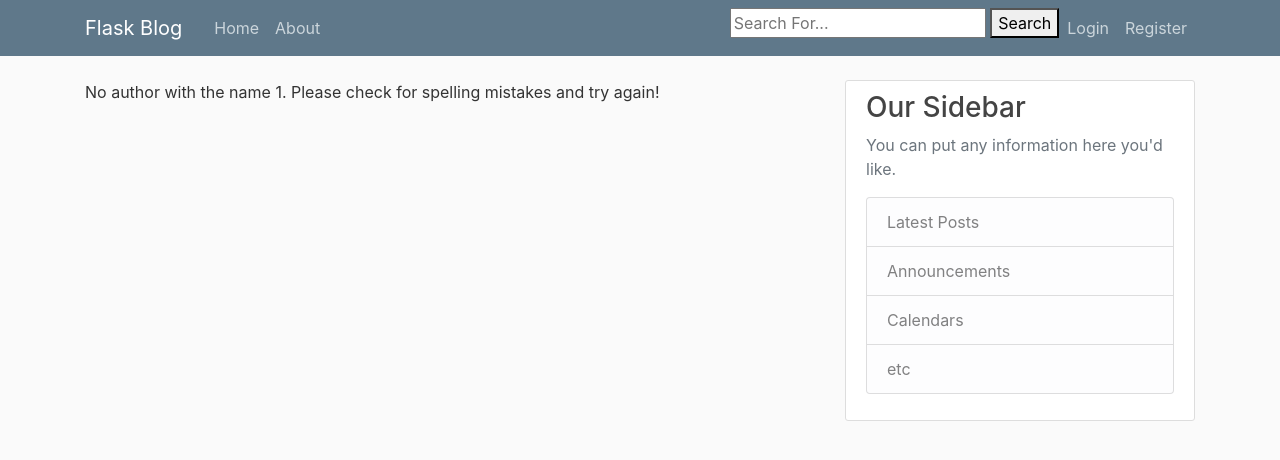
After one commit to kaveh0007/flask-blog, a Flask app: page /posts/by/1 in a window 1280 px wide. The commit adds this page. Shown: the top 460 px of the page. Run offline with Flask 3, Linux system fonts and the light colour scheme; some libraries are stand-ins or nearby versions.

Commit message:
Add search functionality to filter posts by author and summary attribute in Post model

```diff
--- a/app/routes.py
+++ b/app/routes.py
@@ -1,5 +1,5 @@
 from app import app
-from flask import render_template, url_for, flash, redirect
+from flask import render_template, url_for, flash, redirect, request, jsonify
 from app.forms import RegistrationForm, LoginForm
 
 Posts = [
@@ -44,10 +44,27 @@
 @app.route("/login", methods=["GET", "POST"])
 def login():
     form = LoginForm()
-    if form.validate_on_submit(): # if request.method=="POST"
+    if form.validate_on_submit(): # if request.method=="POST" && form.validate()
         if form.email.data == "kaveh@blog.com" and form.password.data == "password":
             flash("Logged in Successfully!", "success")
             return redirect(url_for('home'))
         else:
             flash("Invalid Credentials!", "danger")
     return render_template("login.html", form=form, title="Login")
+
+@app.route("/posts/by/<author>")
+def posts_by_author(author):
+    author_posts=[]
+    for post in Posts:
+        if post["author"] == author:
+            author_posts.append(post)
+    if author_posts:
+        return render_template("home.html", posts=author_posts, author=author)
+    return render_template("author_not_found.html", author=author)
+
+@app.route("/process", methods=["POST"])
+def process():
+    data = request.get_json()
+    author=data['author']
+    redirect_url=url_for('posts_by_author', author=author)
+    return jsonify({"redirect_url": redirect_url})
--- /dev/null
+++ b/app/static/main.js
@@ -0,0 +1,17 @@
+function handle_search(){
+    let author = document.getElementById("search").value
+    fetch('/process', {
+    method: 'POST',
+    headers: {
+        'Content-Type': 'application/json' // Tell the server we are sending JSON
+    },
+    body: JSON.stringify({author}) // Convert JS object to JSON string
+    })
+    .then(response => response.json()) //Parsing the response from Flask (jQuery $.ajax did it implicitly)
+    .then(jsonResponse => {
+        if(jsonResponse){
+            window.location.href=jsonResponse.redirect_url
+        }
+    })
+    .catch(error => console.error("Error sending data:", error))
+}
--- /dev/null
+++ b/app/templates/author_not_found.html
@@ -0,0 +1,4 @@
+{% extends 'layout.html' %}
+{% block content %}
+<p>No author with the name {{ author }}. Please check for spelling mistakes and try again!</p>
+{% endblock content %}
--- a/app/templates/layout.html
+++ b/app/templates/layout.html
@@ -36,6 +36,10 @@
                     </div>
                     <!-- Navbar Right Side -->
                     <div class="navbar-nav">
+                        <div>
+                            <input type="text" placeholder="Search For..." id="search">
+                            <button onclick="handle_search()">Search</button>
+                        </div>
                         <a class="nav-item nav-link" href="/login">Login</a>
                         <a class="nav-item nav-link" href="/register">Register</a>
                     </div>
@@ -84,6 +88,7 @@
     <script src="https://maxcdn.bootstrapcdn.com/bootstrap/4.0.0/js/bootstrap.min.js"
         integrity="sha384-JZR6Spejh4U02d8jOt6vLEHfe/JQGiRRSQQxSfFWpi1MquVdAyjUar5+76PVCmYl"
         crossorigin="anonymous"></script>
+    <script type="text/javascript" src="../static/main.js"></script>
 </body>
 
 </html>
```
Also changed, not shown: app/__init__.py (+0 -23 lines), app/models.py (added, +32 -0 lines), README.md.
